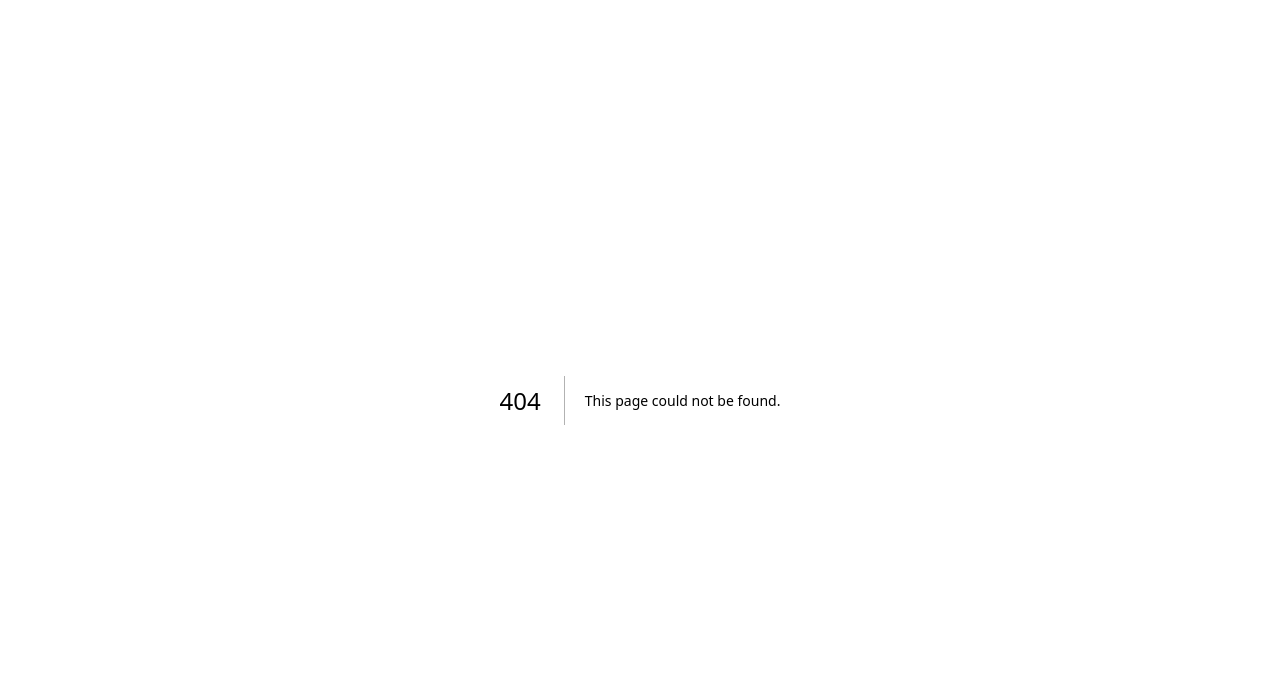
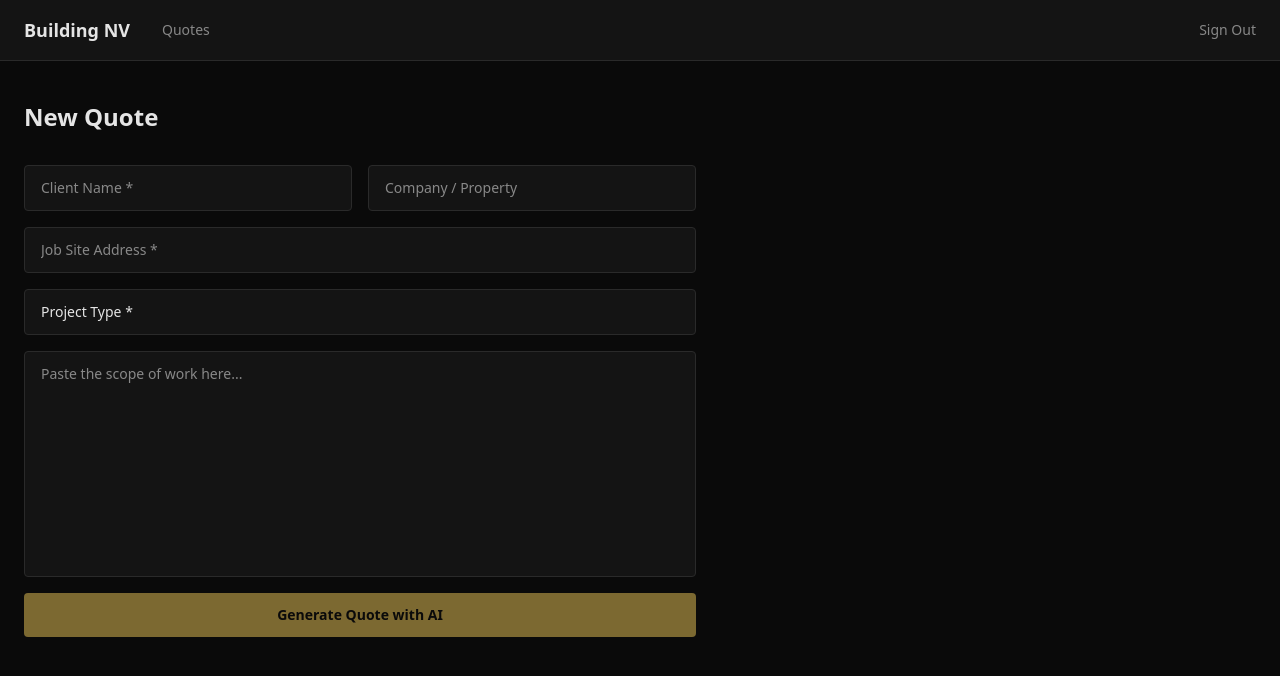
Before and after one commit to centeredmktg/building-nv, a Next.js app: page /internal/quotes/new in a window 1280 px wide. Before the commit this address had no page. Shown: the top 676 px of the page. Built offline with nearby package versions, Linux system fonts and the light colour scheme.

Commit message:
feat: add new quote intake page with AI generation and clarifying questions

```diff
--- /dev/null
+++ b/src/app/internal/quotes/new/page.tsx
@@ -0,0 +1,209 @@
+"use client";
+
+import { useState } from "react";
+import { useRouter } from "next/navigation";
+
+const PROJECT_TYPES = [
+  "Office Buildout",
+  "Retail / Restaurant",
+  "Medical Suite",
+  "Warehouse / Industrial",
+  "Suite Renovation",
+  "Light Maintenance / Repair",
+  "Other",
+];
+
+interface GeneratedItem {
+  description: string;
+  quantity: number;
+  unit: string;
+  unitPrice: number;
+  isMaterial: boolean;
+}
+
+interface GeneratedSection {
+  title: string;
+  items: GeneratedItem[];
+}
+
+export default function NewQuotePage() {
+  const router = useRouter();
+  const [step, setStep] = useState<"intake" | "questions" | "review">("intake");
+  const [loading, setLoading] = useState(false);
+  const [questions, setQuestions] = useState<string[]>([]);
+  const [answers, setAnswers] = useState<string[]>([]);
+  const [sections, setSections] = useState<GeneratedSection[]>([]);
+
+  const [form, setForm] = useState({
+    clientName: "",
+    clientCompany: "",
+    address: "",
+    projectType: "",
+    scopeText: "",
+  });
+
+  const inputClass =
+    "w-full bg-surface border border-border rounded-sm px-4 py-3 text-text-primary placeholder-text-muted text-sm focus:outline-none focus:border-accent transition-colors";
+
+  const handleGenerate = async () => {
+    setLoading(true);
+    const scopeWithAnswers =
+      answers.length > 0
+        ? `${form.scopeText}\n\nAdditional information:\n${questions.map((q, i) => `Q: ${q}\nA: ${answers[i] || "Not provided"}`).join("\n")}`
+        : form.scopeText;
+
+    const res = await fetch("/api/quotes/generate", {
+      method: "POST",
+      headers: { "Content-Type": "application/json" },
+      body: JSON.stringify({ scopeText: scopeWithAnswers }),
+    });
+    const data = await res.json();
+
+    if (data.questions && data.questions.length > 0) {
+      setQuestions(data.questions);
+      setAnswers(new Array(data.questions.length).fill(""));
+      setStep("questions");
+    } else {
+      setSections(data.sections);
+      setStep("review");
+    }
+    setLoading(false);
+  };
+
+  const handleCreateQuote = async () => {
+    setLoading(true);
+    const quoteRes = await fetch("/api/quotes", {
+      method: "POST",
+      headers: { "Content-Type": "application/json" },
+      body: JSON.stringify({ ...form }),
+    });
+    const quote = await quoteRes.json();
+
+    await fetch(`/api/quotes/${quote.id}`, {
+      method: "PUT",
+      headers: { "Content-Type": "application/json" },
+      body: JSON.stringify({
+        materialMarkupPct: 10,
+        overheadPct: 10,
+        profitPct: 10,
+        sections,
+      }),
+    });
+
+    router.push(`/internal/quotes/${quote.id}/edit`);
+  };
+
+  if (step === "questions") {
+    return (
+      <div className="max-w-2xl">
+        <h1 className="text-2xl font-bold text-text-primary mb-2">Clarifying Questions</h1>
+        <p className="text-text-muted text-sm mb-8">
+          Claude needs a few more details to price this accurately.
+        </p>
+        <div className="flex flex-col gap-6">
+          {questions.map((q, i) => (
+            <div key={i}>
+              <label className="text-text-primary text-sm font-medium block mb-2">{q}</label>
+              <input
+                type="text"
+                value={answers[i]}
+                onChange={(e) => {
+                  const next = [...answers];
+                  next[i] = e.target.value;
+                  setAnswers(next);
+                }}
+                className={inputClass}
+                placeholder="Your answer..."
+              />
+            </div>
+          ))}
+          <button
+            onClick={handleGenerate}
+            disabled={loading}
+            className="bg-accent text-bg font-semibold py-3 rounded-sm text-sm hover:bg-accent/90 transition-colors disabled:opacity-60"
+          >
+            {loading ? "Generating..." : "Generate Quote"}
+          </button>
+        </div>
+      </div>
+    );
+  }
+
+  if (step === "review") {
+    return (
+      <div className="max-w-3xl">
+        <h1 className="text-2xl font-bold text-text-primary mb-2">Review Generated Quote</h1>
+        <p className="text-text-muted text-sm mb-8">All fields are editable after saving.</p>
+        <div className="flex flex-col gap-6 mb-8">
+          {sections.map((sec, si) => (
+            <div key={si} className="border border-border rounded-sm">
+              <div className="px-4 py-3 border-b border-border bg-surface">
+                <span className="text-text-primary font-medium text-sm">{sec.title}</span>
+              </div>
+              <div className="divide-y divide-border">
+                {sec.items.map((item, ii) => (
+                  <div key={ii} className="px-4 py-3 grid grid-cols-12 gap-3 items-center text-sm">
+                    <span className="col-span-6 text-text-primary">{item.description}</span>
+                    <span className="col-span-2 text-text-muted text-right">{item.quantity} {item.unit}</span>
+                    <span className="col-span-2 text-text-muted text-right">${item.unitPrice}</span>
+                    <span className="col-span-2 text-text-primary text-right font-medium">
+                      ${(item.quantity * item.unitPrice).toFixed(2)}
+                    </span>
+                  </div>
+                ))}
+              </div>
+            </div>
+          ))}
+        </div>
+        <div className="flex gap-3">
+          <button
+            onClick={() => setStep("intake")}
+            className="border border-border text-text-primary px-5 py-2.5 rounded-sm text-sm hover:border-text-muted transition-colors"
+          >
+            Back
+          </button>
+          <button
+            onClick={handleCreateQuote}
+            disabled={loading}
+            className="bg-accent text-bg font-semibold px-5 py-2.5 rounded-sm text-sm hover:bg-accent/90 transition-colors disabled:opacity-60"
+          >
+            {loading ? "Creating..." : "Save & Edit Quote"}
+          </button>
+        </div>
+      </div>
+    );
+  }
+
+  return (
+    <div className="max-w-2xl">
+      <h1 className="text-2xl font-bold text-text-primary mb-8">New Quote</h1>
+      <div className="flex flex-col gap-4">
+        <div className="grid grid-cols-2 gap-4">
+          <input name="clientName" type="text" placeholder="Client Name *" required
+            value={form.clientName} onChange={(e) => setForm({ ...form, clientName: e.target.value })}
+            className={inputClass} />
+          <input name="clientCompany" type="text" placeholder="Company / Property"
+            value={form.clientCompany} onChange={(e) => setForm({ ...form, clientCompany: e.target.value })}
+            className={inputClass} />
+        </div>
+        <input name="address" type="text" placeholder="Job Site Address *" required
+          value={form.address} onChange={(e) => setForm({ ...form, address: e.target.value })}
+          className={inputClass} />
+        <select name="projectType" value={form.projectType}
+          onChange={(e) => setForm({ ...form, projectType: e.target.value })}
+          className={`${inputClass} appearance-none`}>
+          <option value="" disabled>Project Type *</option>
+          {PROJECT_TYPES.map((t) => <option key={t} value={t}>{t}</option>)}
+        </select>
+        <textarea name="scopeText" placeholder="Paste the scope of work here..." rows={10}
+          value={form.scopeText} onChange={(e) => setForm({ ...form, scopeText: e.target.value })}
+          className={`${inputClass} resize-none`} />
+        <button onClick={handleGenerate}
+          disabled={loading || !form.clientName || !form.address || !form.scopeText}
+          className="bg-accent text-bg font-semibold py-3 rounded-sm text-sm hover:bg-accent/90 transition-colors disabled:opacity-60">
+          {loading ? "Analyzing scope..." : "Generate Quote with AI"}
+        </button>
+      </div>
+    </div>
+  );
+}
```
